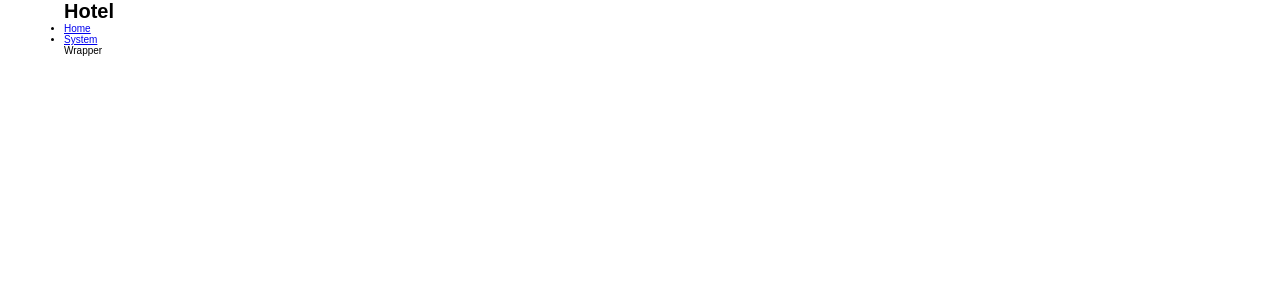
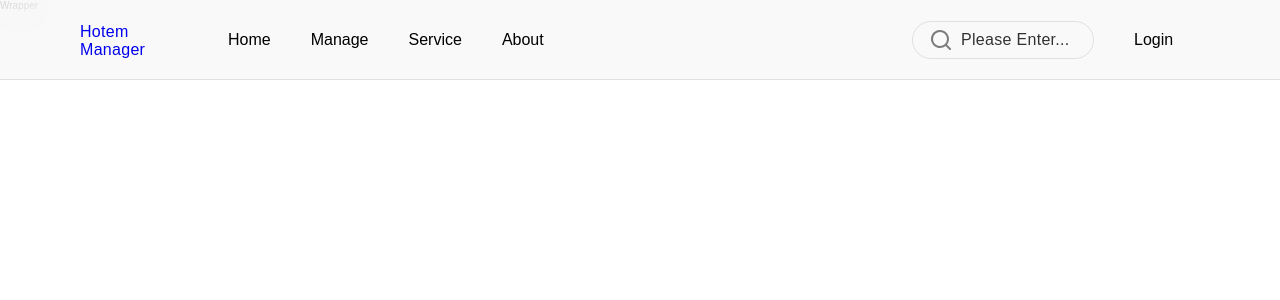
Before and after one commit to lweihao99/hotel-manager, a React (Create React App) app: page / in a window 1280 px wide. Shown: the top 300 px of the page. Built offline with nearby package versions, Linux system fonts and the light colour scheme.

Commit message:
navbar primary menu style complete

```diff
--- a/package.json
+++ b/package.json
@@ -3,12 +3,15 @@
   "version": "0.1.0",
   "private": true,
   "dependencies": {
+    "@iconscout/react-unicons": "^2.0.2",
     "@testing-library/jest-dom": "^5.17.0",
     "@testing-library/react": "^13.4.0",
     "@testing-library/user-event": "^13.5.0",
     "node-sass": "^7.0.3",
     "react": "^18.2.0",
     "react-dom": "^18.2.0",
+    "react-router": "^6.21.1",
+    "react-router-dom": "^6.21.1",
     "react-scripts": "5.0.1",
     "sass": "^1.69.7",
     "web-vitals": "^2.1.4"
--- a/src/App.js
+++ b/src/App.js
@@ -2,7 +2,8 @@ import HomePage from "./components/home/HomePage";
 
 function App() {
   return (
-    <div className="App">
+    <div>
+      {/* 渲染HomePage组件 */}
       <HomePage></HomePage>
     </div>
   );
--- a/src/components/home/NavBar.js
+++ b/src/components/home/NavBar.js
@@ -1,19 +1,151 @@
-import React from "react";
+import React, { useRef, useState } from "react";
 import styles from "../../styles/homepage/navBar.module.scss";
+import { UilSearch } from "@iconscout/react-unicons";
+// import { useNavigate } from "react-router-dom";
 
 function NavBar() {
+  // const navigate = useNavigate();
+  const lineRef = useRef(null);
+
+  // menu bar 下滑线滑动
+  const hoverActive = (e, isActive) => {
+    const navbarTab = e.currentTarget.closest("[data-tab]");
+    const tab = navbarTab.getAttribute("data-tab");
+
+    if (isActive) {
+      navbarTab.classList.add("hoverActive");
+      lineRef.current.style.display = "block";
+      switch (tab) {
+        case "1":
+          lineRef.current.style.left = "23px";
+          lineRef.current.style.width = "40px";
+          break;
+
+        case "2":
+          lineRef.current.style.left = "106px";
+          lineRef.current.style.width = "55px";
+          break;
+
+        case "3":
+          lineRef.current.style.left = "207px";
+          lineRef.current.style.width = "50px";
+          break;
+
+        case "4":
+          lineRef.current.style.left = "300px";
+          lineRef.current.style.width = "40px";
+          break;
+
+        default:
+          break;
+      }
+    } else {
+      navbarTab.classList.remove("hoverActive");
+      lineRef.current.style.display = "none";
+    }
+  };
+
+  // 跳转到登录页面
+  const toLogin = () => {
+    // navigate("/login");
+    console.log("login");
+  };
+
   return (
-    <div>
-      <h1>Hotel</h1>
-      <ul>
-        <li>
-          <a href="#">Home</a>
-        </li>
-        <li>
-          <a href="#">System</a>
-        </li>
-      </ul>
-    </div>
+    <header className={styles.navbar}>
+      <div className={styles.navbar_menu}>
+        {/* left side navbar */}
+        <div className={styles.navbar_menu_left}>
+          <div className={styles.menu_logo}>
+            <a href="/" id="logo">
+              <p>Hotem Manager</p>
+            </a>
+          </div>
+
+          <div className={styles.menu_box}>
+            <div className={styles.menu_ul}>
+              <div className={styles.menu_ul_container}>
+                <div className={styles.tab_head_container}>
+                  <div
+                    className={styles.underline}
+                    id="underline"
+                    ref={lineRef}
+                    style={{ display: "none", width: 40, left: 24 }}
+                  ></div>
+                  <div
+                    className={styles.tab_head_li}
+                    data-tab="1"
+                    onMouseEnter={(e) => {
+                      hoverActive(e, true);
+                    }}
+                    onMouseLeave={(e) => {
+                      hoverActive(e, false);
+                    }}
+                  >
+                    <a href="#" className={styles.menu_link}>
+                      Home
+                    </a>
+                  </div>
+                  <div
+                    className={styles.tab_head_li}
+                    data-tab="2"
+                    onMouseEnter={(e) => {
+                      hoverActive(e, true);
+                    }}
+                    onMouseLeave={(e) => {
+                      hoverActive(e, false);
+                    }}
+                  >
+                    <a href="#" className={styles.menu_link}>
+                      Manage
+                    </a>
+                  </div>
+                  <div
+                    className={styles.tab_head_li}
+                    data-tab="3"
+                    onMouseEnter={(e) => {
+                      hoverActive(e, true);
+                    }}
+                    onMouseLeave={(e) => hoverActive(e, false)}
+                  >
+                    <a href="#" className={styles.menu_link}>
+                      Service
+                    </a>
+                  </div>
+                  <div
+                    className={styles.tab_head_li}
+                    data-tab="4"
+                    onMouseEnter={(e) => {
+                      hoverActive(e, true);
+                    }}
+                    onMouseLeave={(e) => hoverActive(e, false)}
+                  >
+                    <a href="#" className={styles.menu_link}>
+                      About
+                    </a>
+                  </div>
+                </div>
+              </div>
+            </div>
+
+            <div className={styles.search_btn} style={{ width: "auto" }}>
+              <div className={styles.search_icon}>
+                <UilSearch className={styles.icon}></UilSearch>
+                <span>Please Enter...</span>
+              </div>
+              {/* <input type="text" placeholder="Search" /> */}
+            </div>
+          </div>
+        </div>
+
+        {/* login part navbar */}
+        <div className={styles.center}>
+          <div className={styles.navbar_menu_right}>
+            <button onClick={toLogin}>Login</button>
+          </div>
+        </div>
+      </div>
+    </header>
   );
 }
 
--- a/src/styles/globalStyles.css
+++ b/src/styles/globalStyles.css
@@ -4,6 +4,7 @@
   box-sizing: border-box;
   margin: 0;
   padding: 0;
+  list-style: none;
 }
 
 /* :root {
@@ -32,10 +33,16 @@ body {
 
 * {
   font-family: "PingFangSC-Regular", sans-serif;
+  /* 文本溢出容器宽度，允许自动换行 */
+  word-wrap: break-word !important;
 }
 
-.container {
+/* .container {
   width: 90%;
   max-width: 1200px;
   margin: 0 auto;
+} */
+
+a {
+  cursor: pointer;
 }
--- a/src/styles/homepage/navBar.module.scss
+++ b/src/styles/homepage/navBar.module.scss
@@ -1,6 +1,173 @@
-$firstcolor: hsl(225, 66.67%, 98.82%);
-$underlineColor: hsl(223.33, 86.17%, 63.14%);
+// variable
+$black: #000;
+$white: hsl(0, 0%, 97.25%);
 
-h1 {
-  color: var(--primaryPurple);
+// navbar styles
+.navbar {
+  z-index: 999 !important;
+  position: fixed;
+  width: 100%;
+  top: 0;
+  letter-spacing: 0.3px;
+
+  a {
+    text-decoration: none;
+  }
+
+  .navbar_menu {
+    background-color: rgba($color: $white, $alpha: 0.8);
+    font-size: 16px;
+    height: 80px;
+    color: black;
+    display: flex;
+    position: relative;
+    backdrop-filter: saturate(180%) blur(20px);
+    border-bottom: 1px solid rgba($color: #000000, $alpha: 0.1);
+
+    // navbar left side
+    .navbar_menu_left {
+      flex: 1 1 auto; // flex-grow 容器有剩余空间以1的比例自动扩展填充，flex-shrink 容器空间不足以1的比例自动缩小， flex-basis 不需要伸缩时保持不变
+      align-items: center;
+      display: flex;
+      position: static;
+
+      .menu_logo {
+        max-height: 100%;
+        flex: 0 0 auto;
+        margin-top: 2px;
+        display: flex;
+        justify-content: center;
+        align-items: center;
+        width: 104px;
+
+        a {
+          display: flex;
+        }
+      }
+
+      .menu_box {
+        flex: 1 1 auto;
+        height: 100%;
+        padding-left: 24px;
+        display: flex;
+        align-items: center;
+
+        .menu_ul {
+          display: flex;
+          flex: 1 1 auto;
+          width: 0;
+          white-space: nowrap; // 不允许自动换行
+          margin-right: 40px;
+
+          .menu_ul_container {
+            flex: 1 1 auto;
+            width: 0;
+            overflow: hidden;
+
+            .tab_head_container {
+              position: relative;
+              margin-left: 0;
+              transition: all ease 0.3s;
+
+              .underline {
+                transition: all 300ms cubic-bezier(0.4, 0, 0.2, 1) 50ms;
+                height: 2px;
+                background: #000;
+                position: absolute;
+                top: 78px;
+              }
+            }
+          }
+
+          .tab_head_li {
+            height: 100%;
+            line-height: 80px;
+            letter-spacing: 0.5px;
+            display: inline-block;
+            padding: 0 20px;
+
+            a {
+              color: #000;
+              font-size: 16px;
+              letter-spacing: 0;
+              display: inline-block;
+              height: 100%;
+              position: relative;
+              max-width: 100%;
+            }
+          }
+        }
+
+        .search_btn {
+          cursor: pointer;
+          justify-content: end; // 向右对齐
+          display: flex;
+          align-items: center; // 垂直对齐
+          flex-shrink: 0; // 防止元素垂直方向缩小
+
+          .search_icon {
+            display: inline-flex;
+            width: 182px;
+            height: 38px;
+            padding-left: 16px;
+            color: $black;
+            align-items: center;
+            border-radius: 20px;
+            border: 1px solid rgba($color: #000000, $alpha: 0.1);
+            cursor: pointer;
+
+            .icon {
+              opacity: 0.5;
+              width: 24px;
+              height: 24px;
+            }
+
+            span {
+              font-size: 16px;
+              color: rgba($color: #000000, $alpha: 0.8);
+              margin-left: 8px;
+            }
+          }
+        }
+      }
+    }
+
+    // navbar right side
+    .center {
+      display: flex;
+
+      .navbar_menu_right {
+        flex: 0 0 auto;
+        position: relative;
+        min-width: 66px;
+        color: #000;
+        line-height: 80px;
+        margin-left: 40px;
+        font-size: 16px;
+
+        button {
+          background: transparent;
+          border: none;
+          font-size: 16px;
+          color: #000;
+
+          &:hover {
+            cursor: pointer;
+          }
+        }
+      }
+    }
+  }
 }
+
+@media screen and (min-width: 721px) and (max-width: 1200px) {
+  .navbar .navbar_menu {
+    padding: 0 40px;
+  }
+}
+
+@media screen and (min-width: 1200px) {
+  .navbar .navbar_menu {
+    padding: 0 80px;
+  }
+}
```
Also changed, not shown: src/components/Login.js (added, +7 -0 lines), 1 other file (tests, documents, lock files or other folders).
